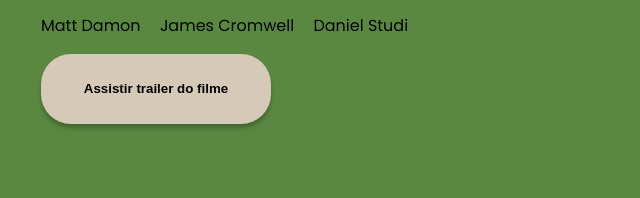
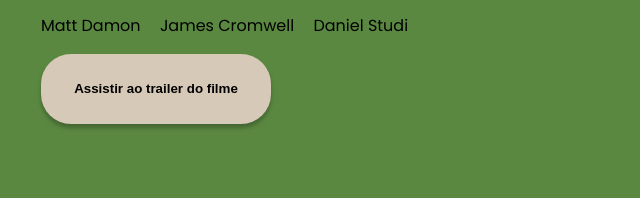
Before and after one commit to brunodsousa/filmes-favoritos-cubos, a plain HTML site: page index.html in a window 1280 px wide. Shown: the part 1382-1580 px from the top of the page, 494-1134 px from the left. Drawn offline with Linux system fonts and the light colour scheme.

Commit message:
corrigindo texto do button

```diff
--- a/index.html
+++ b/index.html
@@ -68,7 +68,7 @@
                     <li>James Cromwell</li>
                     <li>Daniel Studi</li>
                 </ul>
-                <button><a href="http://www.adorocinema.com/filmes/filme-42151/trailer-19489182/" target="_blank">Assistir trailer do filme</a></button>
+                <button><a href="http://www.adorocinema.com/filmes/filme-42151/trailer-19489182/" target="_blank">Assistir ao trailer do filme</a></button>
                 </div>
             </div>
         </section>
```
